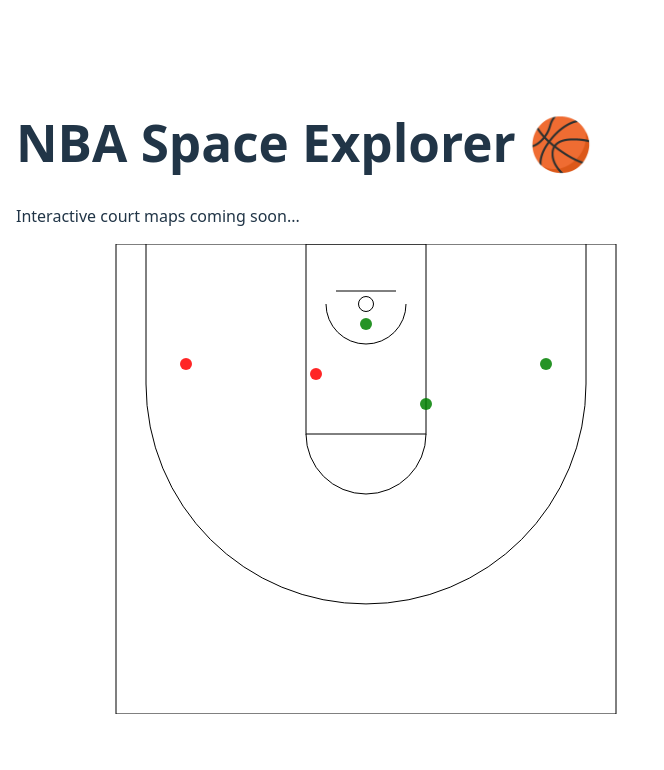
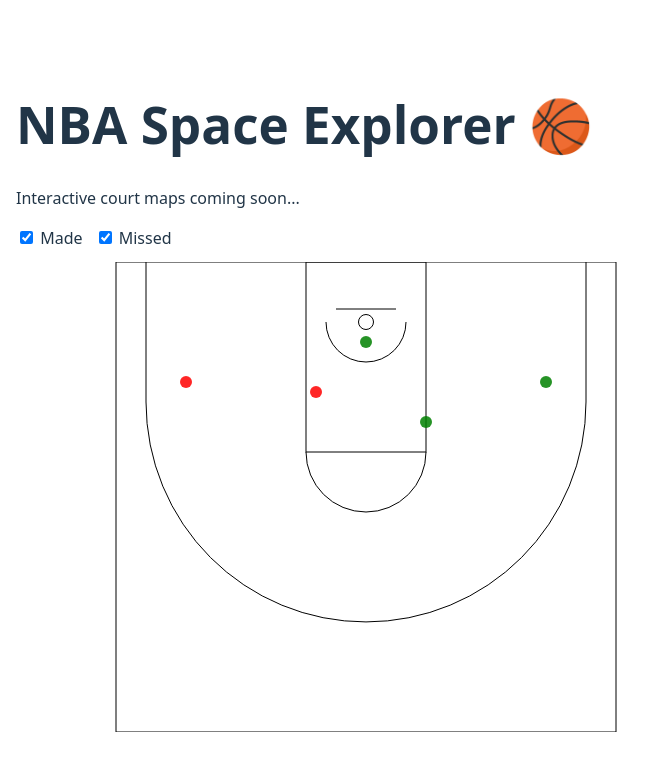
Before and after one commit to mtnnguyen/nba-space-explorer, a React (Vite) app: page / in a window 1280 px wide. Shown: the top 770 px of the page, without its empty margins (0-664 px from the left). Built offline with nearby package versions, Linux system fonts and the light colour scheme.

Commit message:
Created a filter controller for made vs missed shots

```diff
--- a/src/App.jsx
+++ b/src/App.jsx
@@ -1,14 +1,30 @@
 import Court from "./components/Court"
 import ShotChart from "./components/ShotChart";
 import { sampleShots } from "./data/shots.sample";
+import { useMemo, useState } from "react";
+import Controls from "./components/Controls";
 
 export default function App() {
+  const [showMade, setShowMade] = useState(true);
+  const [showMissed, setShowMissed] = useState(true);
+  const filteredShots = useMemo(() => {
+    return sampleShots.filter((s) => (s.made ? showMade : showMissed));
+  }, [showMade, showMissed]);
+
   return (
     <div style={{ padding: 16, fontFamily: "system-ui, Arial" }}>
       <h1>NBA Space Explorer 🏀</h1>
       <p>Interactive court maps coming soon...</p>
+
+    <Controls
+        showMade={showMade}
+        setShowMade={setShowMade}
+        showMissed={showMissed}
+        setShowMissed={setShowMissed}
+      />
+
     <Court>
-      <ShotChart shots={sampleShots} />
+      <ShotChart shots={filteredShots} />
     </Court>
     </div>
   );
--- a/src/components/Controls.jsx
+++ b/src/components/Controls.jsx
@@ -0,0 +1,23 @@
+export default function Controls({ showMade, setShowMade, showMissed, setShowMissed }) {
+  return (
+    <div style={{ display: "flex", gap: 12, alignItems: "center", marginBottom: 12 }}>
+      <label>
+        <input
+          type="checkbox"
+          checked={showMade}
+          onChange={(e) => setShowMade(e.target.checked)}
+        />{" "}
+        Made
+      </label>
+
+      <label>
+        <input
+          type="checkbox"
+          checked={showMissed}
+          onChange={(e) => setShowMissed(e.target.checked)}
+        />{" "}
+        Missed
+      </label>
+    </div>
+  );
+}
```
